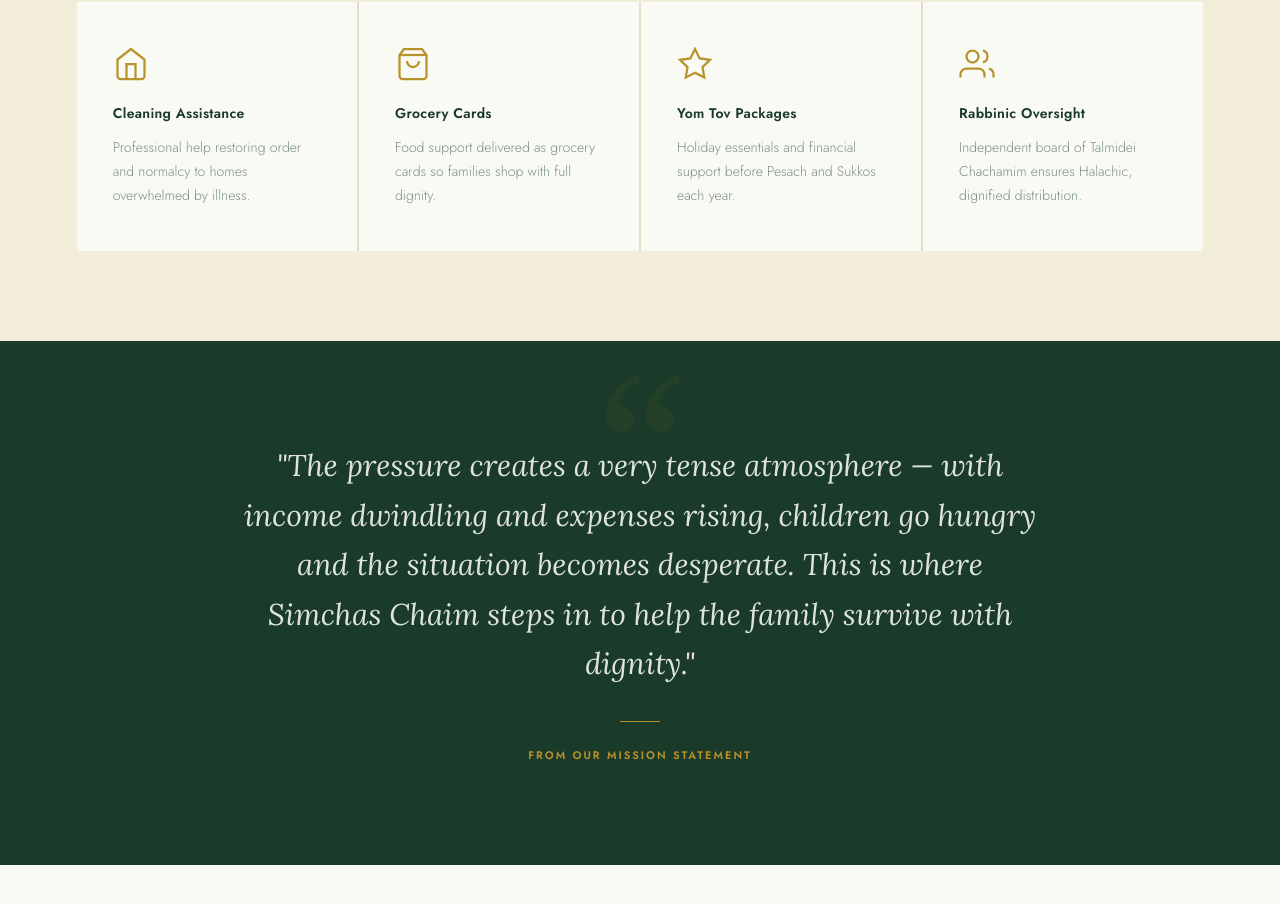
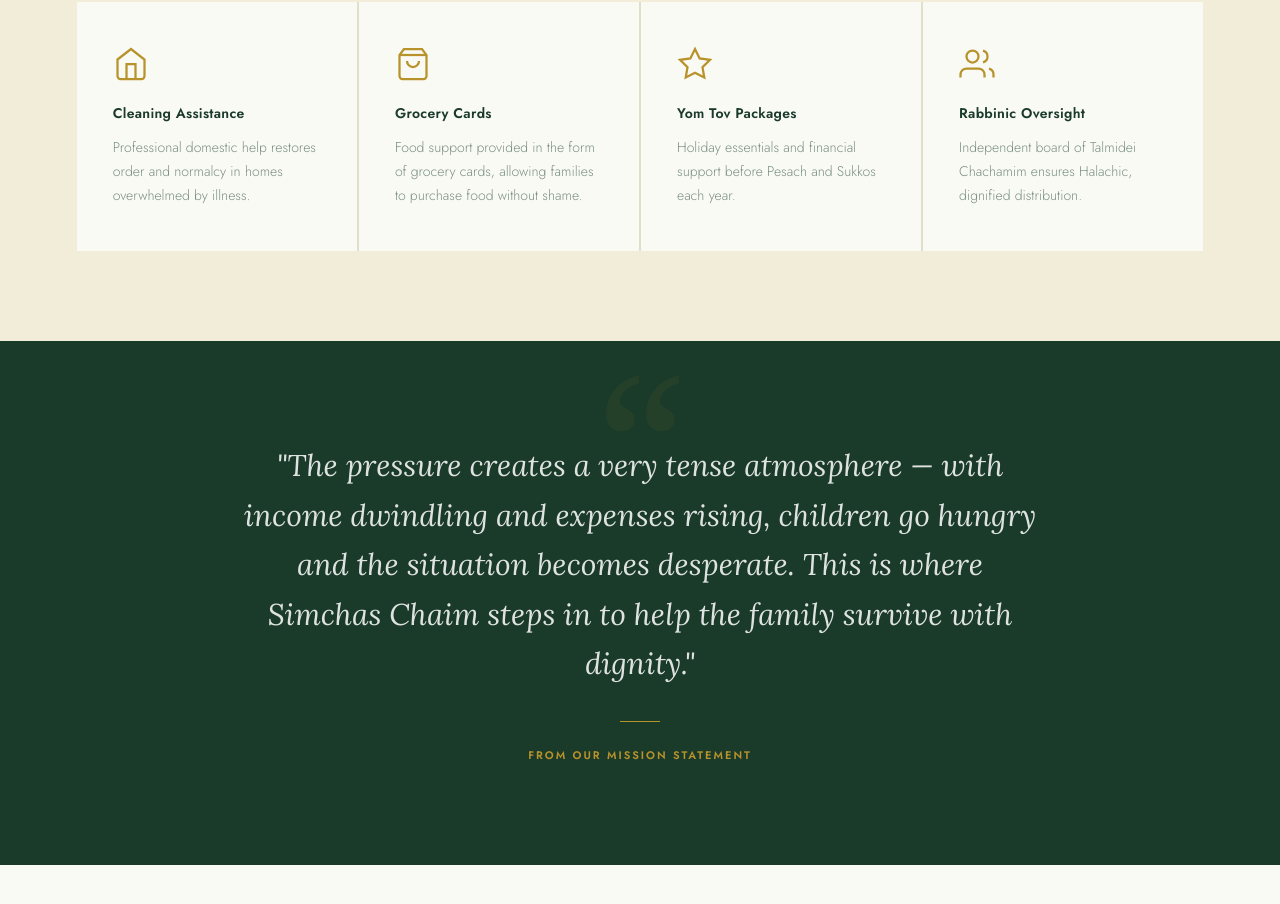
Before and after one commit to jhg148-ai/SimchasChayim, a plain HTML site: page index.html in a window 1280 px wide. Shown: the part 2872-3776 px from the top of the page. Drawn offline with Linux system fonts and the light colour scheme.

Commit message:
Update index.html

```diff
--- a/index.html
+++ b/index.html
@@ -317,12 +317,12 @@ footer { background: #0D2018; padding: 56px 6% 40px; }
     <div class="provide-item">
       <div class="provide-icon"><svg viewBox="0 0 24 24"><path d="M3 9l9-7 9 7v11a2 2 0 0 1-2 2H5a2 2 0 0 1-2-2z"/><polyline points="9 22 9 12 15 12 15 22"/></svg></div>
       <div class="provide-title">Cleaning Assistance</div>
-      <div class="provide-desc">Professional help restoring order and normalcy to homes overwhelmed by illness.</div>
+      <div class="provide-desc">Professional domestic help restores order and normalcy in homes overwhelmed by illness.</div>
     </div>
     <div class="provide-item">
       <div class="provide-icon"><svg viewBox="0 0 24 24"><path d="M6 2L3 6v14a2 2 0 0 0 2 2h14a2 2 0 0 0 2-2V6l-3-4z"/><line x1="3" y1="6" x2="21" y2="6"/><path d="M16 10a4 4 0 0 1-8 0"/></svg></div>
       <div class="provide-title">Grocery Cards</div>
-      <div class="provide-desc">Food support delivered as grocery cards so families shop with full dignity.</div>
+      <div class="provide-desc">Food support provided in the form of grocery cards, allowing families to purchase food without shame.</div>
     </div>
     <div class="provide-item">
       <div class="provide-icon"><svg viewBox="0 0 24 24"><polygon points="12 2 15.09 8.26 22 9.27 17 14.14 18.18 21.02 12 17.77 5.82 21.02 7 14.14 2 9.27 8.91 8.26 12 2"/></svg></div>
```
